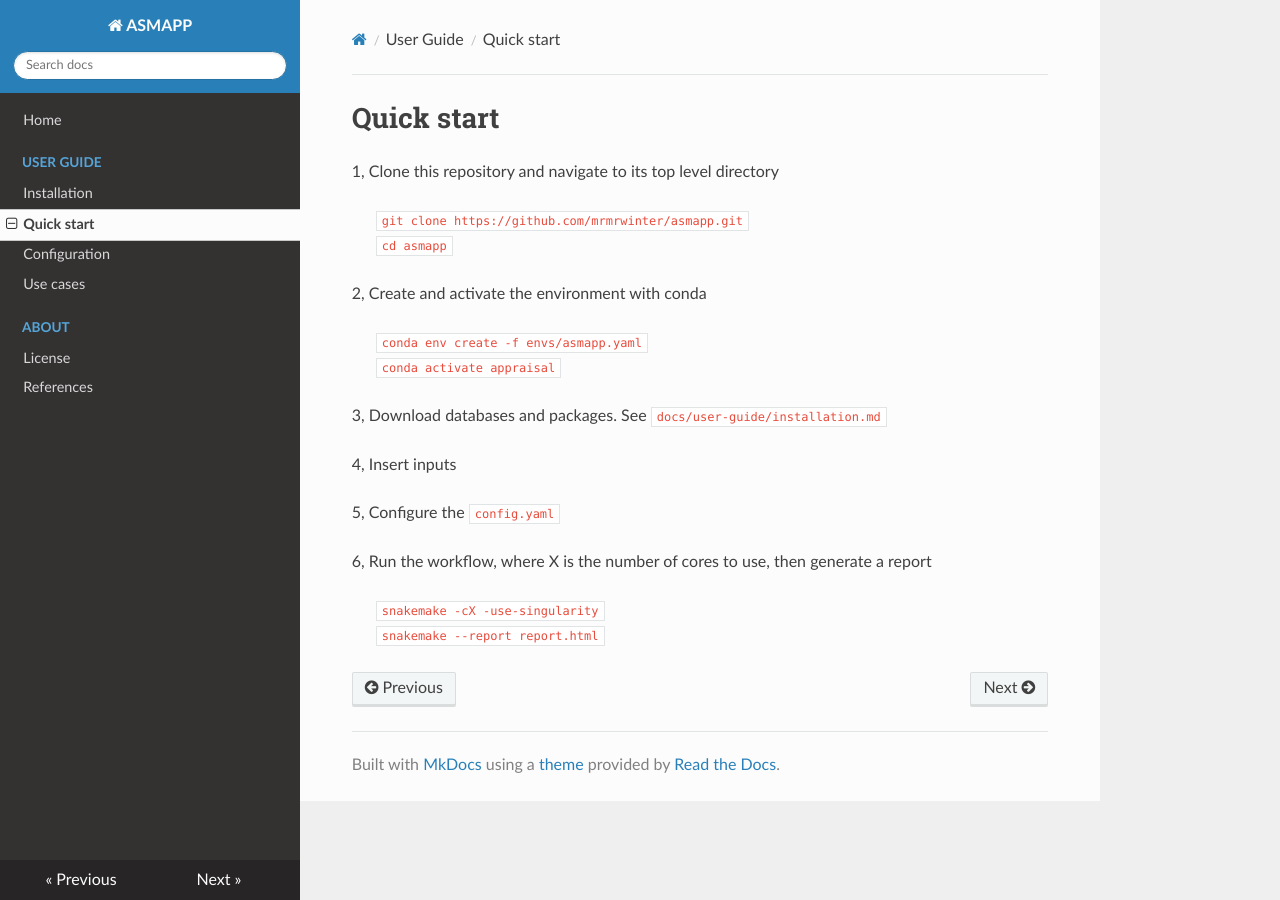
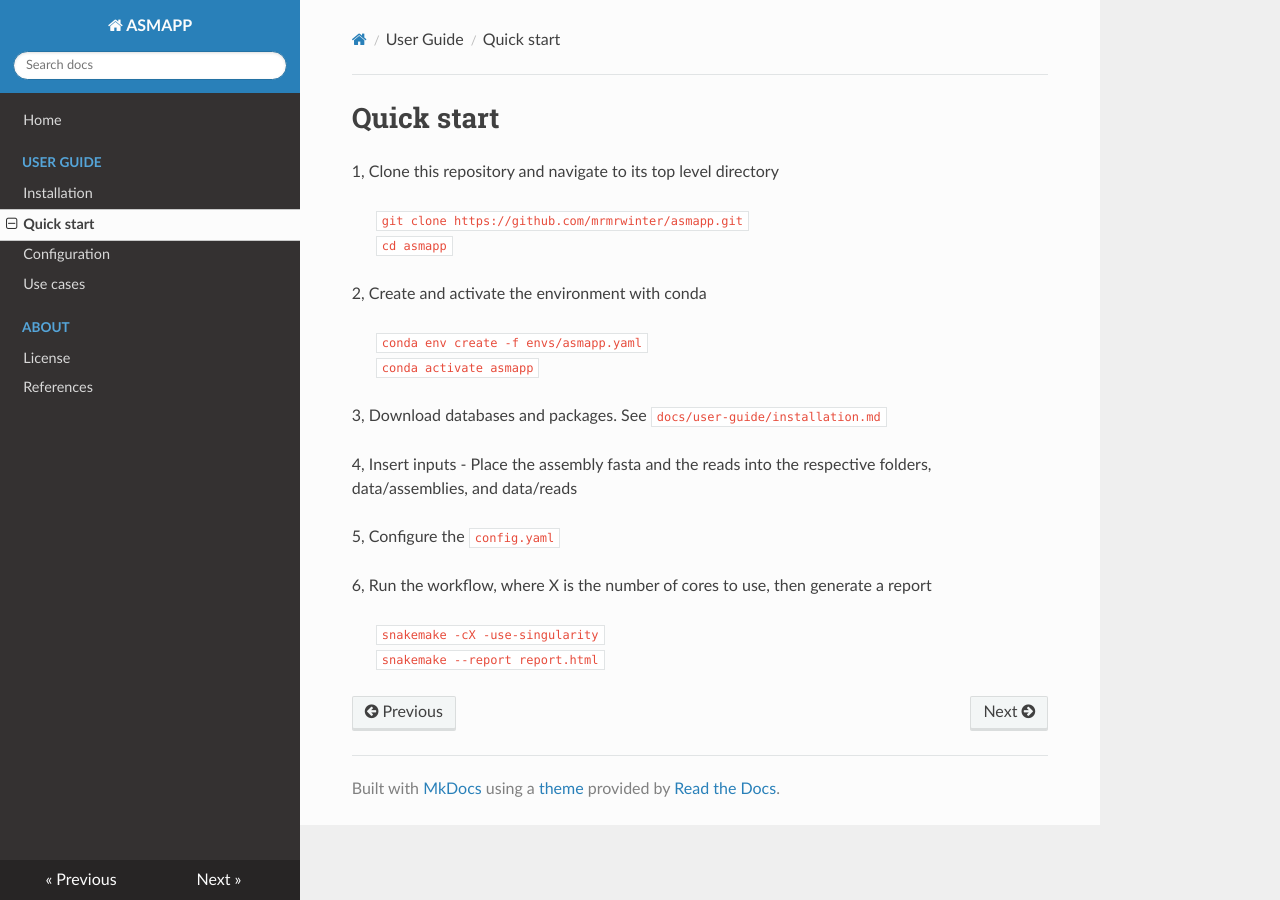
Before and after one commit to mrmrwinter/asmapp, an MkDocs documentation site: the page built from docs/user-guide/quick-start.md, in a window 1280 px wide. Built offline with MkDocs 1.6.1, drawn with Linux system fonts in a browser that asks for light colours; nearby versions of some CDN libraries.

Commit message:
Update quick-start.md

```diff
--- a/docs/user-guide/quick-start.md
+++ b/docs/user-guide/quick-start.md
@@ -6,11 +6,12 @@
 
 2, Create and activate the environment with conda
 > `conda env create -f envs/asmapp.yaml`
-> `conda activate appraisal`
+> `conda activate asmapp`
 
 3, Download databases and packages. See `docs/user-guide/installation.md`
 
 4, Insert inputs
+- Place the assembly fasta and the reads into the respective folders, data/assemblies, and data/reads
 
 5, Configure the `config.yaml`
 
```
